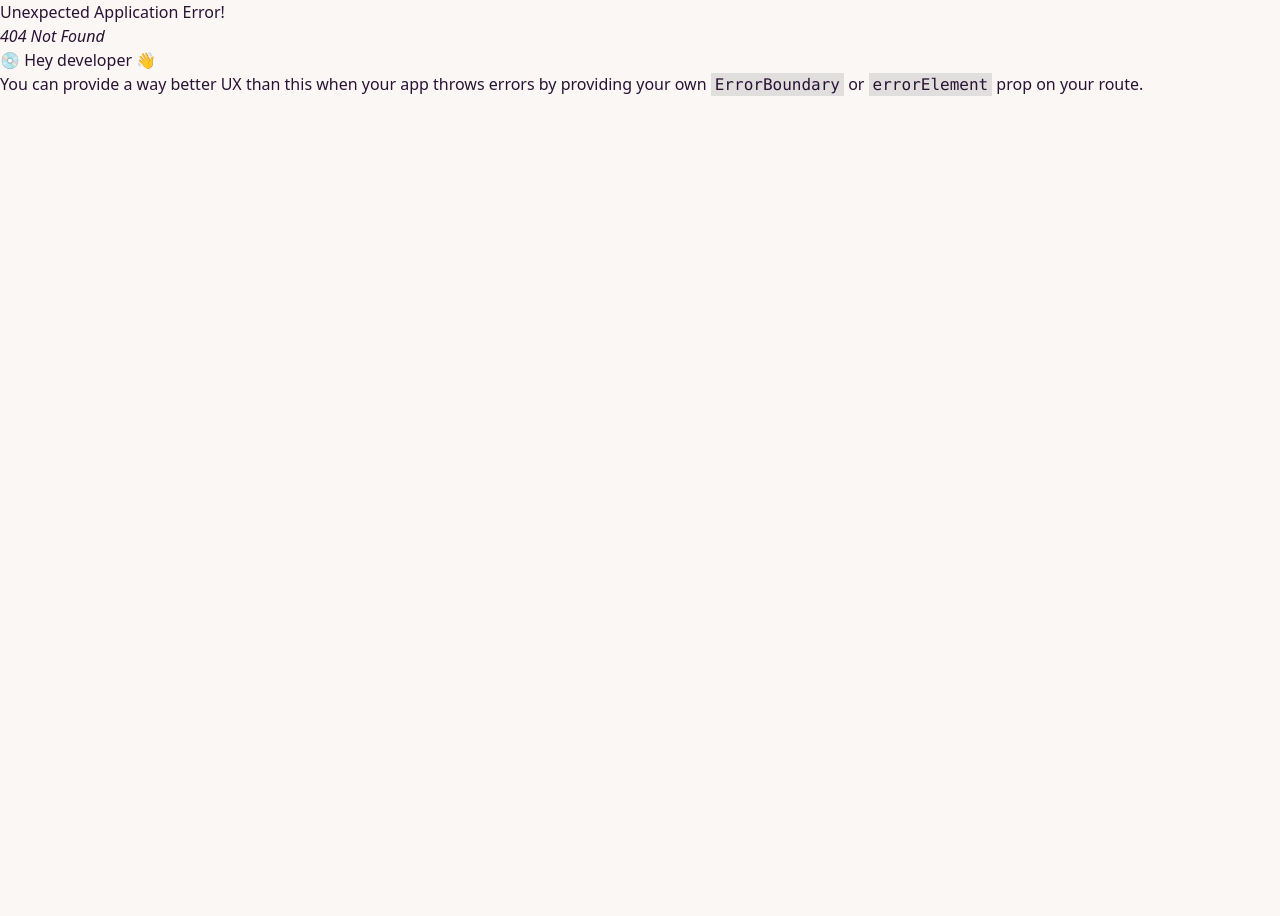
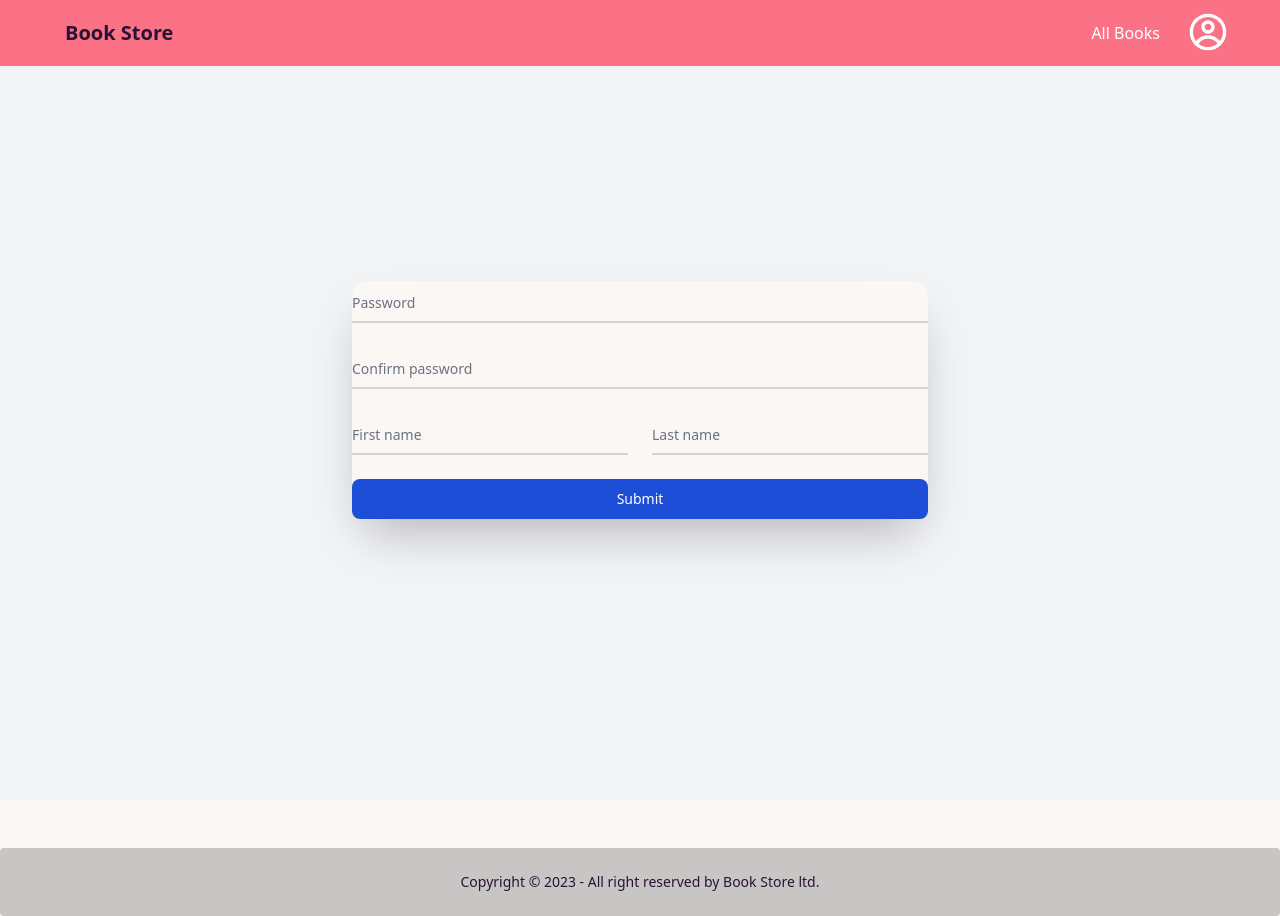
Before and after one commit to Wahidul505/book-store, a React (Vite) app: page /add-new-book in a window 1280 px wide. Before the commit this address had no page. Before the commit the page ends 800 px from the top, so only its background shows below. Built offline with nearby package versions, Linux system fonts and the light colour scheme; no server answers.

Commit message:
added addNewBook page

```diff
--- a/src/layout/Navbar.tsx
+++ b/src/layout/Navbar.tsx
@@ -16,7 +16,7 @@ const Navbar = () => {
   };
 
   return (
-    <div className="navbar bg-rose-400 lg:px-12 fixed">
+    <div className="navbar bg-rose-400 lg:px-12 fixed z-10">
       <div className="flex-1">
         <Link to="/" className="btn btn-ghost normal-case text-xl">
           Book Store
--- /dev/null
+++ b/src/pages/AddNewBook.tsx
@@ -0,0 +1,83 @@
+const AddNewBook = () => {
+  return (
+    <div className="w-full h-screen flex items-center justify-center bg-gray-100">
+      <form className="card flex-shrink-0 w-full max-w-xl shadow-2xl bg-base-100">
+        <div className="relative z-0 w-full mb-6 group">
+          <input
+            type="password"
+            name="floating_password"
+            id="floating_password"
+            className="block py-2.5 px-0 w-full text-sm text-gray-900 bg-transparent border-0 border-b-2 border-gray-300 appearance-none dark:text-white dark:border-gray-600 dark:focus:border-blue-500 focus:outline-none focus:ring-0 focus:border-blue-600 peer"
+            placeholder=" "
+            required
+          />
+          <label
+            htmlFor="floating_password"
+            className="peer-focus:font-medium absolute text-sm text-gray-500 dark:text-gray-400 duration-300 transform -translate-y-6 scale-75 top-3 -z-10 origin-[0] peer-focus:left-0 peer-focus:text-blue-600 peer-focus:dark:text-blue-500 peer-placeholder-shown:scale-100 peer-placeholder-shown:translate-y-0 peer-focus:scale-75 peer-focus:-translate-y-6"
+          >
+            Password
+          </label>
+        </div>
+        <div className="relative z-0 w-full mb-6 group">
+          <input
+            type="password"
+            name="repeat_password"
+            id="floating_repeat_password"
+            className="block py-2.5 px-0 w-full text-sm text-gray-900 bg-transparent border-0 border-b-2 border-gray-300 appearance-none dark:text-white dark:border-gray-600 dark:focus:border-blue-500 focus:outline-none focus:ring-0 focus:border-blue-600 peer"
+            placeholder=" "
+            required
+          />
+          <label
+            htmlFor="floating_repeat_password"
+            className="peer-focus:font-medium absolute text-sm text-gray-500 dark:text-gray-400 duration-300 transform -translate-y-6 scale-75 top-3 -z-10 origin-[0] peer-focus:left-0 peer-focus:text-blue-600 peer-focus:dark:text-blue-500 peer-placeholder-shown:scale-100 peer-placeholder-shown:translate-y-0 peer-focus:scale-75 peer-focus:-translate-y-6"
+          >
+            Confirm password
+          </label>
+        </div>
+        <div className="grid md:grid-cols-2 md:gap-6">
+          <div className="relative z-0 w-full mb-6 group">
+            <input
+              type="text"
+              name="floating_first_name"
+              id="floating_first_name"
+              className="block py-2.5 px-0 w-full text-sm text-gray-900 bg-transparent border-0 border-b-2 border-gray-300 appearance-none dark:text-white dark:border-gray-600 dark:focus:border-blue-500 focus:outline-none focus:ring-0 focus:border-blue-600 peer"
+              placeholder=" "
+              required
+            />
+            <label
+              htmlFor="floating_first_name"
+              className="peer-focus:font-medium absolute text-sm text-gray-500 dark:text-gray-400 duration-300 transform -translate-y-6 scale-75 top-3 -z-10 origin-[0] peer-focus:left-0 peer-focus:text-blue-600 peer-focus:dark:text-blue-500 peer-placeholder-shown:scale-100 peer-placeholder-shown:translate-y-0 peer-focus:scale-75 peer-focus:-translate-y-6"
+            >
+              First name
+            </label>
+          </div>
+          <div className="relative z-0 w-full mb-6 group">
+            <input
+              type="text"
+              name="floating_last_name"
+              id="floating_last_name"
+              className="block py-2.5 px-0 w-full text-sm text-gray-900 bg-transparent border-0 border-b-2 border-gray-300 appearance-none dark:text-white dark:border-gray-600 dark:focus:border-blue-500 focus:outline-none focus:ring-0 focus:border-blue-600 peer"
+              placeholder=" "
+              required
+            />
+            <label
+              htmlFor="floating_last_name"
+              className="peer-focus:font-medium absolute text-sm text-gray-500 dark:text-gray-400 duration-300 transform -translate-y-6 scale-75 top-3 -z-10 origin-[0] peer-focus:left-0 peer-focus:text-blue-600 peer-focus:dark:text-blue-500 peer-placeholder-shown:scale-100 peer-placeholder-shown:translate-y-0 peer-focus:scale-75 peer-focus:-translate-y-6"
+            >
+              Last name
+            </label>
+          </div>
+        </div>
+        <div className="grid md:grid-cols-2 md:gap-6"></div>
+        <button
+          type="submit"
+          className="text-white bg-blue-700 hover:bg-blue-800 focus:ring-4 focus:outline-none focus:ring-blue-300 font-medium rounded-lg text-sm w-full sm:w-auto px-5 py-2.5 text-center dark:bg-blue-600 dark:hover:bg-blue-700 dark:focus:ring-blue-800"
+        >
+          Submit
+        </button>
+      </form>
+    </div>
+  );
+};
+
+export default AddNewBook;
--- a/src/pages/AllBooks.tsx
+++ b/src/pages/AllBooks.tsx
@@ -1,7 +1,7 @@
 /* eslint-disable @typescript-eslint/no-unsafe-call */
 /* eslint-disable @typescript-eslint/no-unsafe-member-access */
 /* eslint-disable @typescript-eslint/no-unsafe-assignment */
-import { ChangeEvent, useState } from "react";
+import { ChangeEvent } from "react";
 import BookCard from "../components/BookCard";
 import { useGetBooksQuery } from "../redux/features/book/bookApi";
 import { useAppDispatch, useAppSelector } from "../redux/hook";
@@ -10,6 +10,7 @@ import {
   setFilterOption,
   setSearchTerm,
 } from "../redux/features/book/bookSlice";
+import { Link } from "react-router-dom";
 
 const AllBooks = () => {
   const { data, isLoading, isSuccess, error } = useGetBooksQuery(undefined);
@@ -43,6 +44,12 @@ const AllBooks = () => {
   }
   return (
     <div className="pt-20 px-6 md:px-4">
+      <Link
+        to="/add-new-book"
+        className="absolute right-3.5 text-sm md:text-base z-0 font-semibold cursor-pointer text-gray-700"
+      >
+        + Add New
+      </Link>
       <div className="w-full flex justify-center flex-col md:flex-row gap-4 items-center">
         <input
           onChange={handleSearch}
--- a/src/routes/Routes.tsx
+++ b/src/routes/Routes.tsx
@@ -4,6 +4,7 @@ import Home from "../pages/Home";
 import AllBooks from "../pages/AllBooks";
 import SignIn from "../pages/SignIn";
 import SignUp from "../pages/SignUp";
+import AddNewBook from "../pages/AddNewBook";
 
 const routes = createBrowserRouter([
   {
@@ -19,6 +20,10 @@ const routes = createBrowserRouter([
         element: <AllBooks />,
       },
       {
+        path: "/add-new-book",
+        element: <AddNewBook />,
+      },
+      {
         path: "/sign-in",
         element: <SignIn />,
       },
```
